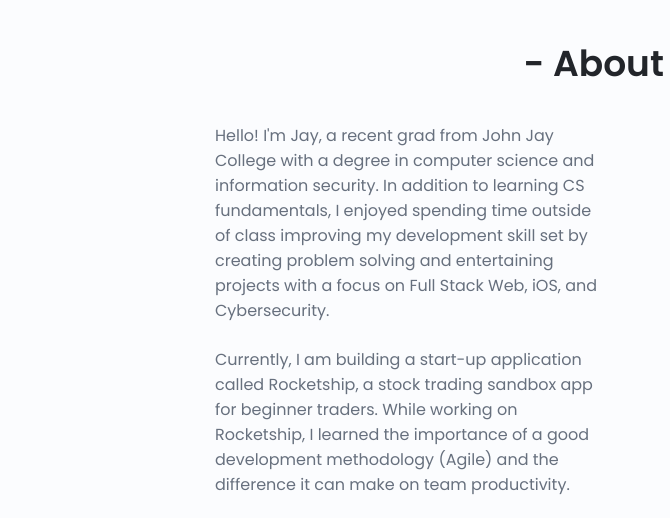
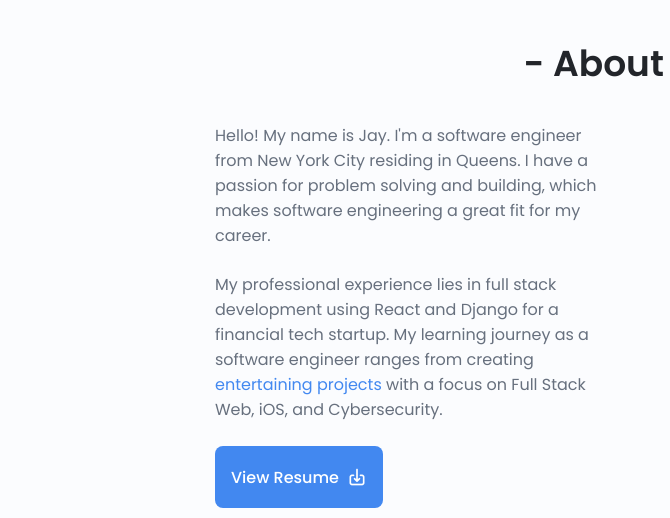
Before and after one commit to jaehoonhan/jaehoonhan.github.io, a plain HTML site: page index.html in a window 1280 px wide. Shown: the part 860-1378 px from the top of the page, 0-670 px from the left. Drawn offline with nearby package versions, Linux system fonts and the light colour scheme.

Commit message:
edit about me

```diff
--- a/assets/css/styles.css
+++ b/assets/css/styles.css
@@ -424,6 +424,10 @@ img {
 
 .about_buttons:hover .button_icon {
     transform: translateY(.25rem);
+}
+
+.text_link {
+    color: var(--first-color);
 }
 
 /*==================== SKILLS ====================*/
--- a/index.html
+++ b/index.html
@@ -136,11 +136,10 @@
                 <div class="about_container container grid">
                     <div class="about_data">
                         <p class="about_description">
-                            Hello! I'm Jay, a recent grad from John Jay College with a degree in computer science and information security.
-                            In addition to learning CS fundamentals, I enjoyed spending time outside of class improving my development skill set by creating problem solving and entertaining projects with a focus on Full Stack Web, iOS, and Cybersecurity.
-                        </p>
+                            Hello! My name is Jay. I'm a software engineer from New York City residing in Queens. I have a passion for problem solving and building, which makes software engineering a great fit for my career.                        </p>
                         <p class="about_description">
-                            Currently, I am building a start-up application called Rocketship, a stock trading sandbox app for beginner traders. While working on Rocketship, I learned the importance of a good development methodology (Agile) and the difference it can make on team productivity.
+                           My professional experience lies in full stack development using React and Django for a financial tech startup.
+                           My learning journey as a software engineer ranges from creating <a href="#portfolio" class="text_link">entertaining projects</a> with a focus on Full Stack Web, iOS, and Cybersecurity.
                         </p>
                         <!-- <div class="about_info">
                             <div>
```
